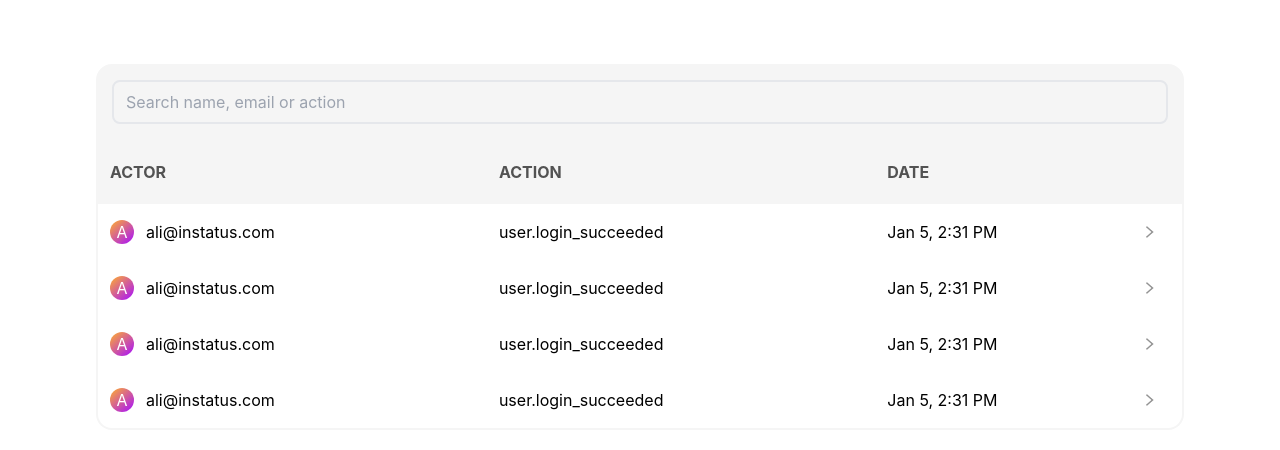
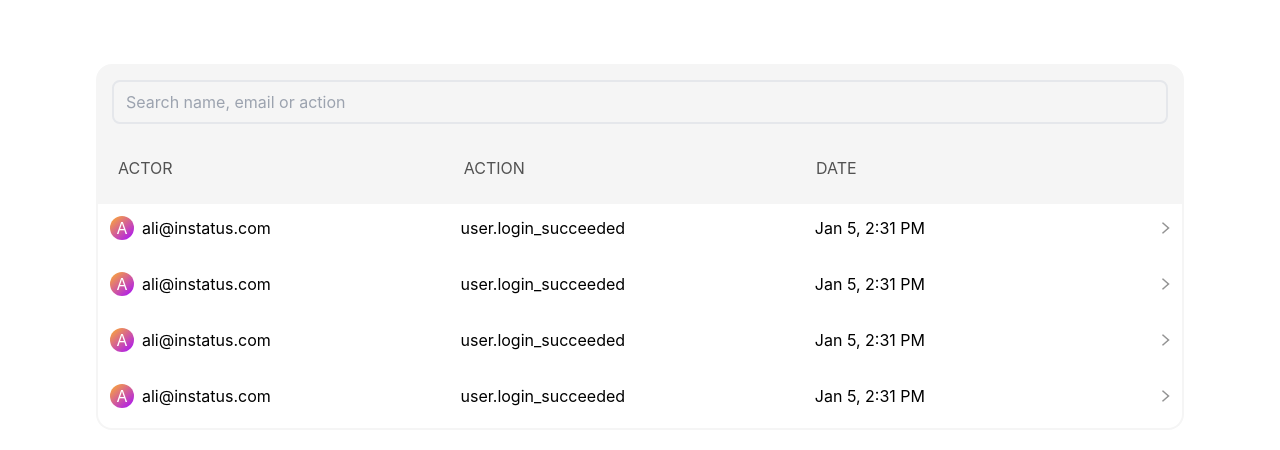
Before and after one commit to theSeifHub/activity-log, a Next.js app: page / in a window 1280 px wide. Shown: the top 450 px of the page. Built offline with nearby package versions, Linux system fonts and the light colour scheme.

Commit message:
replace table tags with divs for better custom styling

```diff
--- a/components/LogRow.tsx
+++ b/components/LogRow.tsx
@@ -2,6 +2,7 @@
 import Image from 'next/image';
 import { IIncident } from '../constants/sample';
 import DetailsBox from './DetailsBox';
+import { formatDateToMMMdhm } from '../helpers/formatDate';
 
 type Props = {
   incident: IIncident
@@ -9,30 +10,23 @@
 
 const LogRow = ({ incident }: Props) => {
   const [showDetailsBox, setShowDetailsBox] = useState(false);
-  const formattedDate = incident.occurred_at.toLocaleDateString(undefined, {
-    hour12: true,
-    month: "short",
-    day: "numeric",
-    hour: "numeric",
-    minute: "numeric",
-  });
 
   return (
     showDetailsBox ? (
       <DetailsBox incident={incident} onClickClose={() => setShowDetailsBox(!showDetailsBox)} />
     ) : (
-      <tr className='h-14'>
-        <td className='pl-3'>
+      <div className='flex justify-between h-14 border-0 border-red-500'>
+        <span className='grow-3 pl-3 pt-3 border-0 border-blue-500'>
           <span
-            className='inline-block text-center text-white w-6 h-6 mr-3 rounded-full'
+            className='inline-block text-center text-white w-6 h-6 mr-2 rounded-full'
             style={{background: 'linear-gradient(138.62deg, #F3994A 14.17%, #B325E2 84.99%)'}}
           >
            {incident.actor_name.charAt(0)}
           </span>
-          {incident.target_name}</td>
-        <td className='pl-3'>{incident.action.name}</td>
-        <td className='pl-3'>{formattedDate}</td>
-        <td className='pr-2'>
+          {incident.target_name}</span>
+        <span className='grow-3 pl-3 pt-3 border-0 border-blue-500'>{incident.action.name}</span>
+        <span className='grow-3 pl-3 pt-3 border-0 border-blue-500'>{formatDateToMMMdhm(incident.occurred_at)}</span>
+        <span className='grow text-right pr-3 pt-3 border-0 border-blue-500'>
           <button type='button' onClick={() => setShowDetailsBox(!showDetailsBox)} title='Show details'>
             <Image
               src="/assets/images/greyChevron.png"
@@ -41,8 +35,8 @@
               height={12}
             />
           </button>
-        </td>
-      </tr>
+        </span>
+      </div>
     )
   )
 }
--- a/components/LogTable.tsx
+++ b/components/LogTable.tsx
@@ -6,19 +6,17 @@
 
 const LogTable = (props: Props) => {
   return (
-    <div className='h-full border-2 border-t-0 border-neutral-100 rounded-b-2xl'>
-      <table className='w-full'>
-        <tr className='bg-neutral-100 h-16'>
-          <th className='text-neutral-600 text-left pl-3'>ACTOR</th>
-          <th className='text-neutral-600 text-left pl-3'>ACTION</th>
-          <th className='text-neutral-600 text-left pl-3'>DATE</th>
-          <th />
-        </tr>
+    <div className='flex flex-col h-full border-2 border-t-0 border-neutral-100 rounded-b-2xl'>
+        <div className='flex justify-between bg-neutral-100 h-16'>
+          <span className='grow-5 text-neutral-600 text-left pl-5 pt-4 border-0 border-green-500'>ACTOR</span>
+          <span className='grow-5 text-neutral-600 text-left pl-5 pt-4 border-0 border-green-500'>ACTION</span>
+          <span className='grow-5 text-neutral-600 text-left pl-5 pt-4 border-0 border-green-500'>DATE</span>
+          <span className='grow border-0 border-green-500'/>
+        </div>
         <LogRow incident={SAMPLE_DATA} />
         <LogRow incident={SAMPLE_DATA} />
         <LogRow incident={SAMPLE_DATA} />
         <LogRow incident={SAMPLE_DATA} />
-      </table>
     </div>
   )
 }
--- /dev/null
+++ b/helpers/formatDate.ts
@@ -0,0 +1,8 @@
+export const formatDateToMMMdhm = (unformattedDate: Date) => unformattedDate
+  .toLocaleDateString(undefined, {
+    hour12: true,
+    month: "short",
+    day: "numeric",
+    hour: "numeric",
+    minute: "numeric",
+  });
--- a/tailwind.config.js
+++ b/tailwind.config.js
@@ -5,7 +5,12 @@
     "./components/**/*.{js,ts,jsx,tsx}",
   ],
   theme: {
-    extend: {},
+    extend: {
+      flexGrow: {
+        '5': 5,
+        '3': 3
+      }
+    },
   },
   plugins: [],
 }
```
